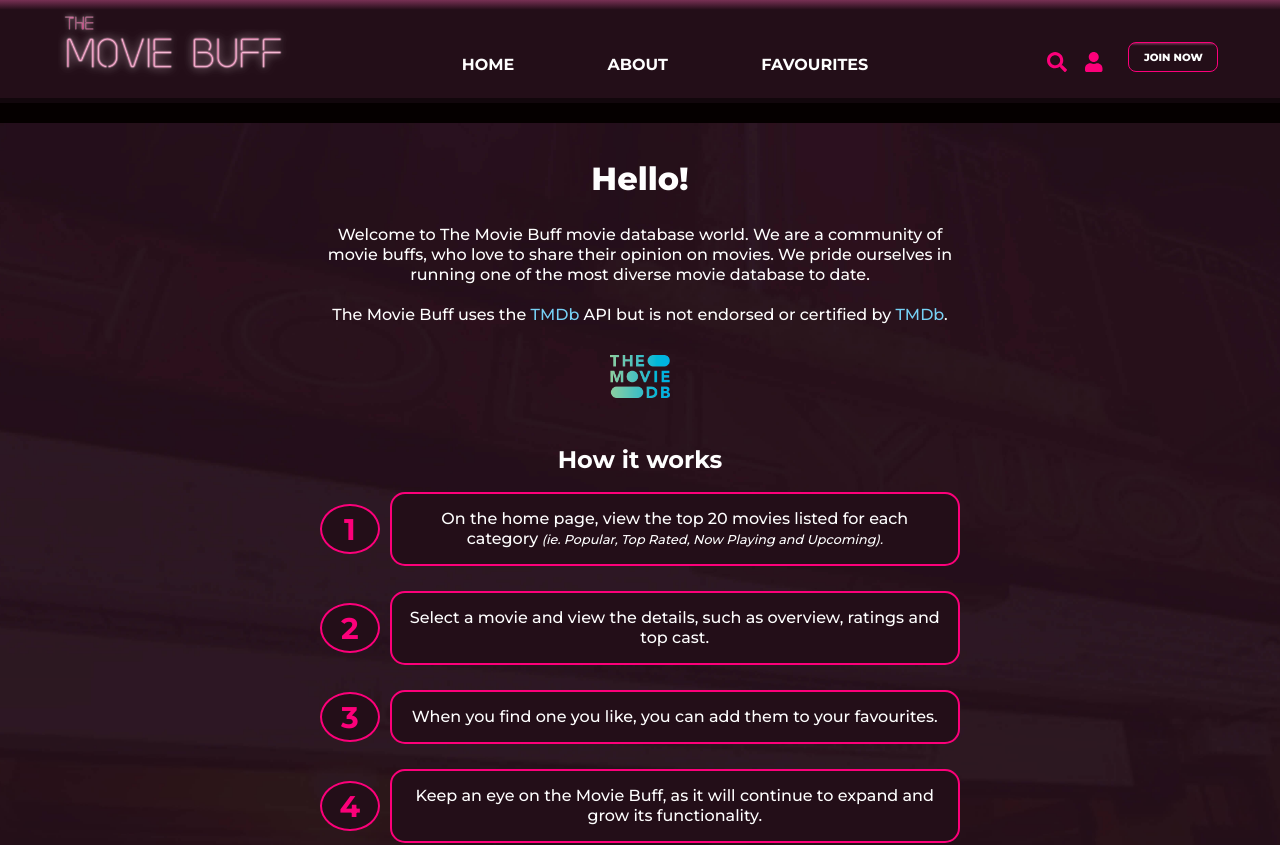
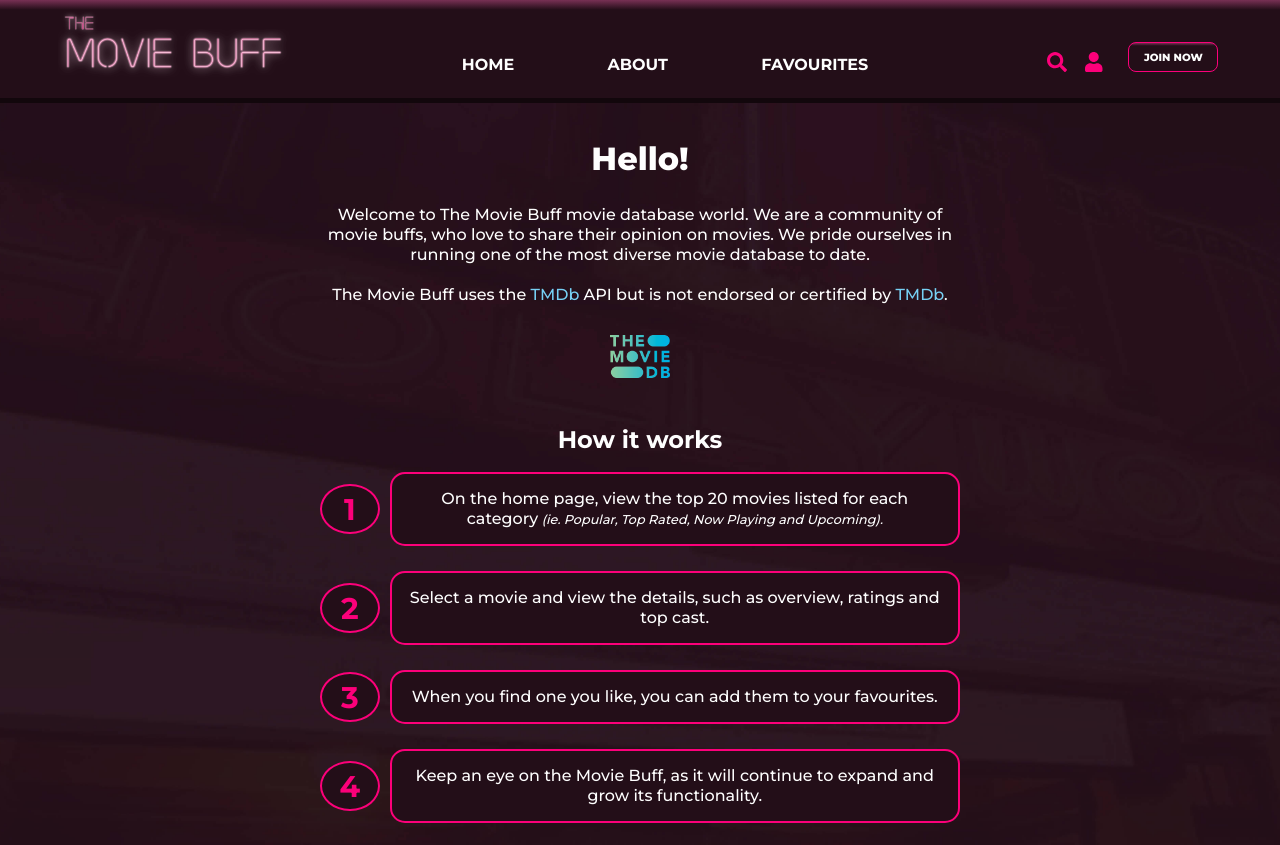
Before and after one commit to jennyesc/movieBuff, a React (Create React App) app: page /movieBuff/about in a window 1280 px wide. Shown: the top 845 px of the page. Built offline with nearby package versions, Linux system fonts and the light colour scheme; what use-global-hook would draw is missing.

Commit message:
About and Single page style

```diff
--- a/src/styles/components/_about.scss
+++ b/src/styles/components/_about.scss
@@ -8,8 +8,6 @@ main{
 
 
     .page-info-container{
-        margin-top: 20px;
-
         .page-bg{
             width: auto;
 
--- a/src/styles/components/_single-movie.scss
+++ b/src/styles/components/_single-movie.scss
@@ -7,7 +7,6 @@
 
 
 .single-movie-cont{
-    margin-top: 15px;
     background: $borderPurple;
     height: 100%;
     width: auto;
```
